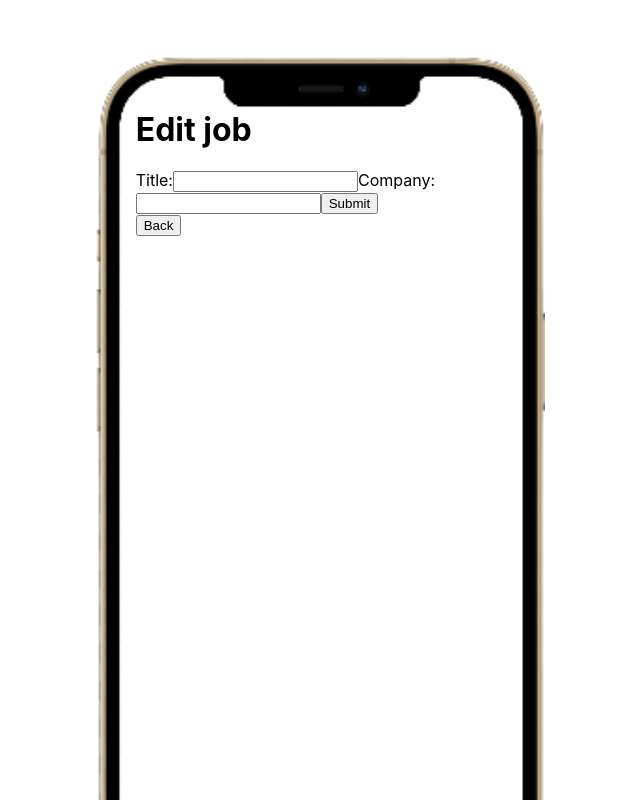
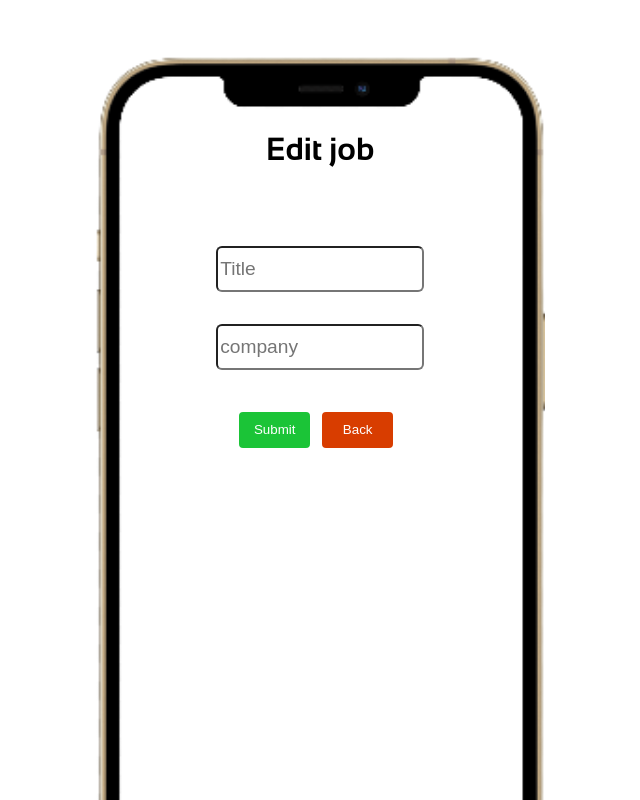
Before and after one commit to BootsStribling/app-le-FE, a React (Create React App) app: page /days/1/jerbs/1 in a window 1280 px wide. Shown: the top 800 px of the page, without its empty margins (340-980 px from the left). Built offline with nearby package versions, Linux system fonts and the light colour scheme; no server answers.

Commit message:
extra edit job commit

```diff
--- a/src/pages/Forms/JobEditForm.jsx
+++ b/src/pages/Forms/JobEditForm.jsx
@@ -1,5 +1,9 @@
 import { useState,useEffect } from 'react'
 import { useParams, useNavigate } from 'react-router-dom'
+import styles from './Forms.module.css'
+
+
+
 // The purpose of this component is to create a job in a specific day
 const JobEditForm = (props) => {
   const { day_id, jerb_id } = useParams()
@@ -27,23 +31,30 @@ const JobEditForm = (props) => {
 
   return (
     <>
-      <h1>Edit job</h1>
+      <div className={styles.container}>
+        <h1 className={styles.sansation}>Edit job</h1>
         <section>
-        <form onSubmit={handleSubmit} >
-          <label htmlFor="title">Title:</label>
+          <form className={styles.container} onSubmit={handleSubmit} >
             <input
+              className={styles.input}
+              placeholder='Title'
               name="title"
               type="text"
               onChange={handleChange} />
-          <label htmlFor="company">Company:</label>
             <input
-          name="company"
+              className={styles.input}
+              placeholder='company'
+              name="Company"
               type="text"
-          onChange={handleChange} />
-          <button type="submit">Submit</button>
+              onChange={handleChange}
+            />
+            <div className={styles.inputContainer}>
+              <button className={styles.buttonconfirm}type="submit">Submit</button>
+              <button className={styles.buttonback}onClick={backtoLanding}>Back</button>
+            </div>
           </form>
         </section>
-      <button onClick={backtoLanding}>Back</button>
+      </div>
     </>
   );
 }
```
Lines whose indentation alone changed are shown as unchanged.
